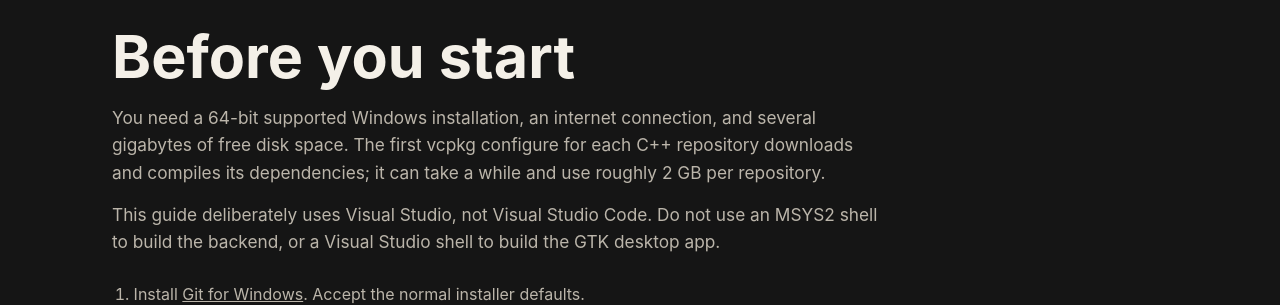
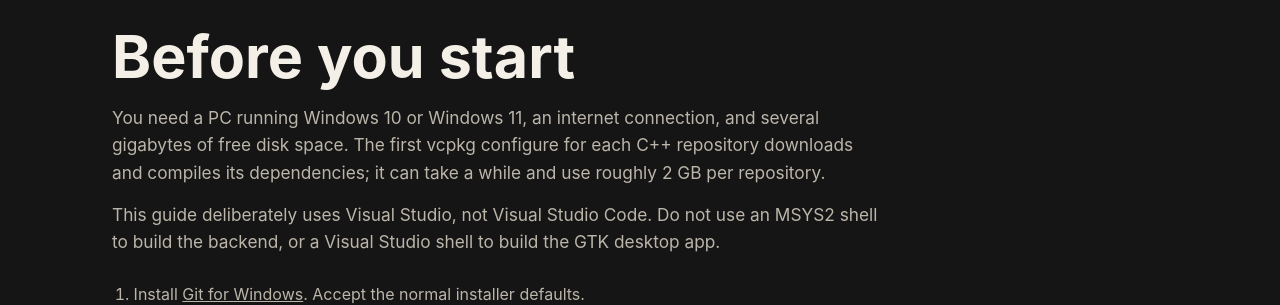
Before and after one commit to HolderTeam/holder-website, a Jekyll site: the page built from develop/windows.md, in a window 1280 px wide and 900 px high, scrolled down 1000 px. Shown: the part 153-458 px from the top of the window. Built offline with Jekyll 4.4.1, drawn with Linux system fonts in a browser that asks for light colours.

Commit message:
Improve contributor guide.

```diff
--- a/develop/windows.md
+++ b/develop/windows.md
@@ -35,7 +35,7 @@ permalink: /develop/windows/
 <section class="section">
   <div class="section-head">
     <h2>Before you start</h2>
-    <p>You need a 64-bit supported Windows installation, an internet connection, and several gigabytes of free disk space. The first vcpkg configure for each C++ repository downloads and compiles its dependencies; it can take a while and use roughly 2 GB per repository.</p>
+    <p>You need a PC running Windows 10 or Windows 11, an internet connection, and several gigabytes of free disk space. The first vcpkg configure for each C++ repository downloads and compiles its dependencies; it can take a while and use roughly 2 GB per repository.</p>
     <p>This guide deliberately uses Visual Studio, not Visual Studio Code. Do not use an MSYS2 shell to build the backend, or a Visual Studio shell to build the GTK desktop app.</p>
   </div>
   <ol class="steps">
```
